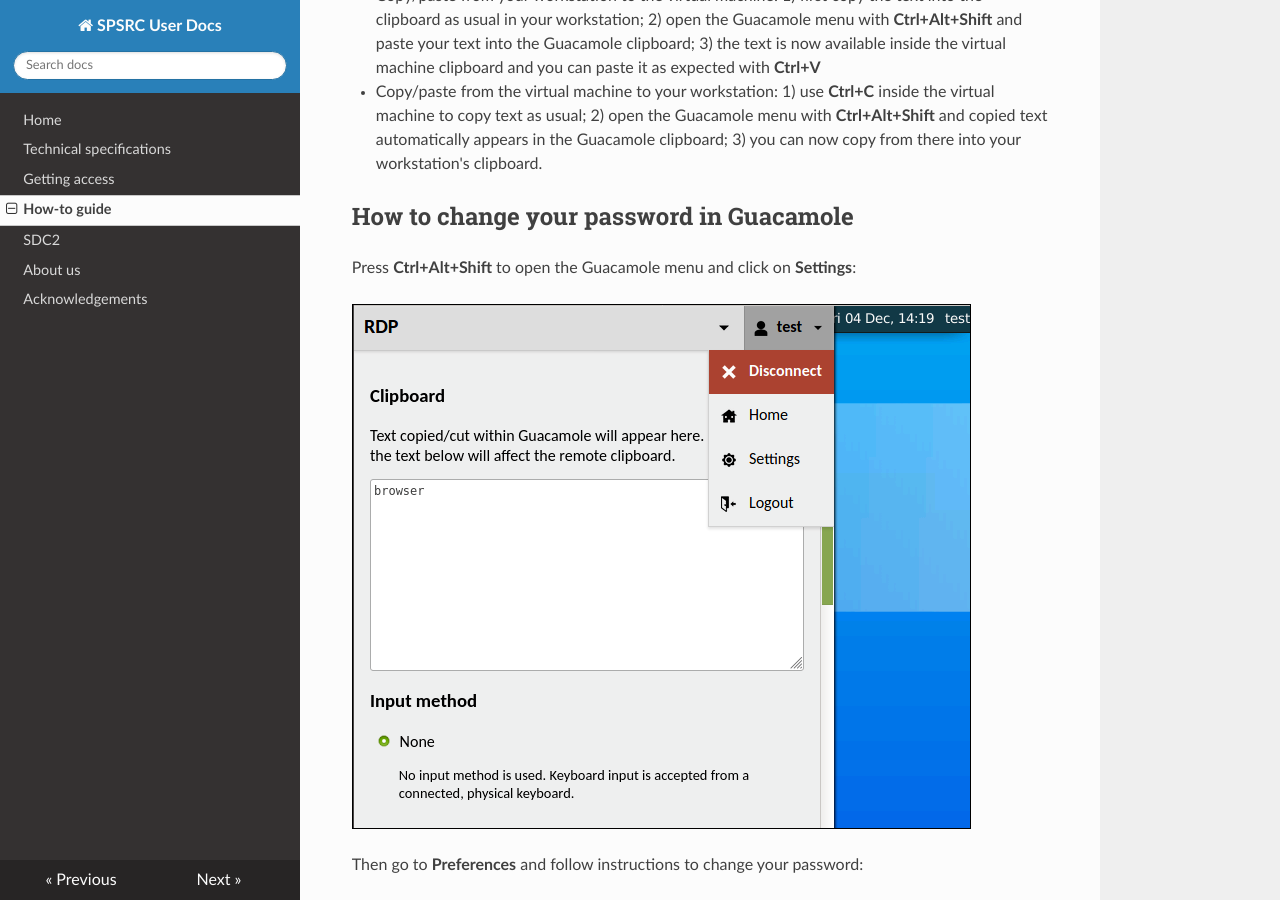
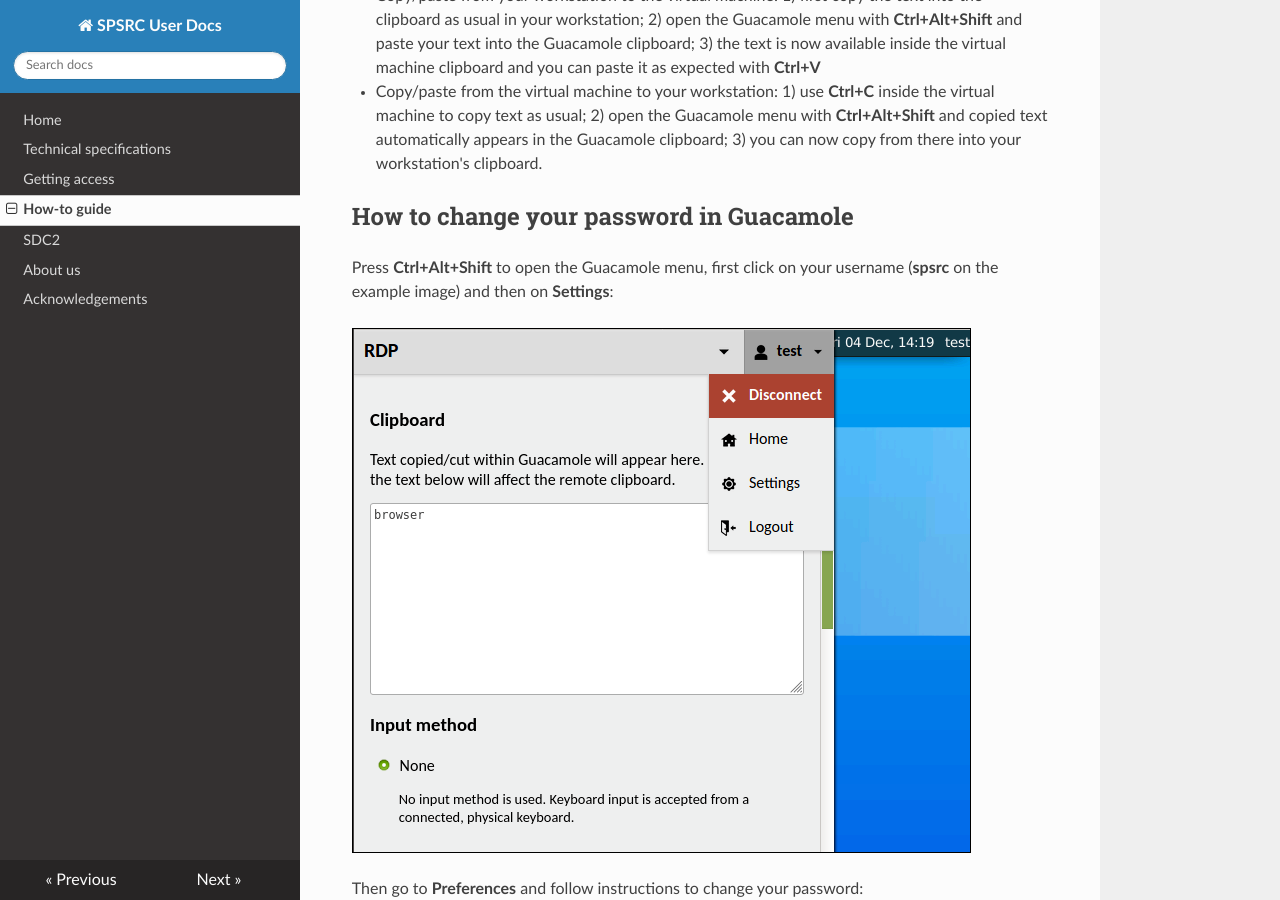
Before and after one commit to espsrc/spsrc_user_docs, an MkDocs documentation site: the page built from docs/howto.md, in a window 1280 px wide and 900 px high, scrolled down 2244 px. Built offline with MkDocs 1.6.1, drawn with Linux system fonts in a browser that asks for light colours; nearby versions of some CDN libraries.

Commit message:
Update howto.md

```diff
--- a/docs/howto.md
+++ b/docs/howto.md
@@ -83,7 +83,8 @@ appears in the Guacamole clipboard; 3) you can now copy from there into your wor
 
 ## How to change your password in Guacamole
 
-Press **Ctrl+Alt+Shift** to open the Guacamole menu and click on **Settings**:
+Press **Ctrl+Alt+Shift** to open the Guacamole menu, first click on your username (**spsrc** on the
+example image) and then on **Settings**:
 
 ![](images/guac-change-pass.png)
 
```
